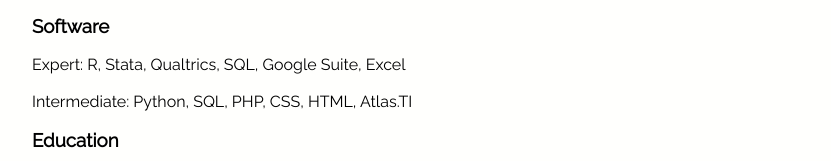
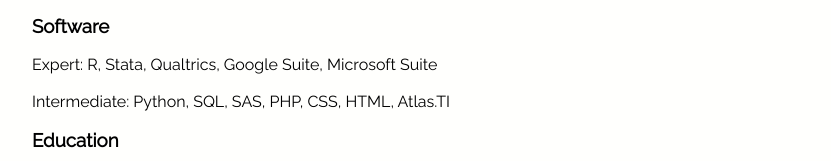
Before and after one commit to kaitjohnson/kaitjohnson.github.io, a plain HTML site: page index.html in a window 1280 px wide. Shown: the part 489-650 px from the top of the page, without its empty margins (224-1055 px from the left). Drawn offline with Linux system fonts and the light colour scheme.

Commit message:
Skill update

```diff
--- a/index.html
+++ b/index.html
@@ -39,8 +39,8 @@
 		construct validity, missing data techniques, machine learning,<br>
 		data visualization</p> <br>
 	<h3>Software</h3> <br>
-	<p>Expert: R, Stata, Qualtrics, SQL, Google Suite, Excel</p> <br>
-	<p>Intermediate: Python, SQL, PHP, CSS, HTML, Atlas.TI</p> <br>
+	<p>Expert: R, Stata, Qualtrics, Google Suite, Microsoft Suite</p> <br>
+	<p>Intermediate: Python, SQL, SAS, PHP, CSS, HTML, Atlas.TI</p> <br>
 	<h3>Education</h3> <br>
 	<p><b>PhD in Sociology</b>, minor in social science research methods<br>
 		&emsp;Indiana University (Anticipated Fall 2022)</p>
```
